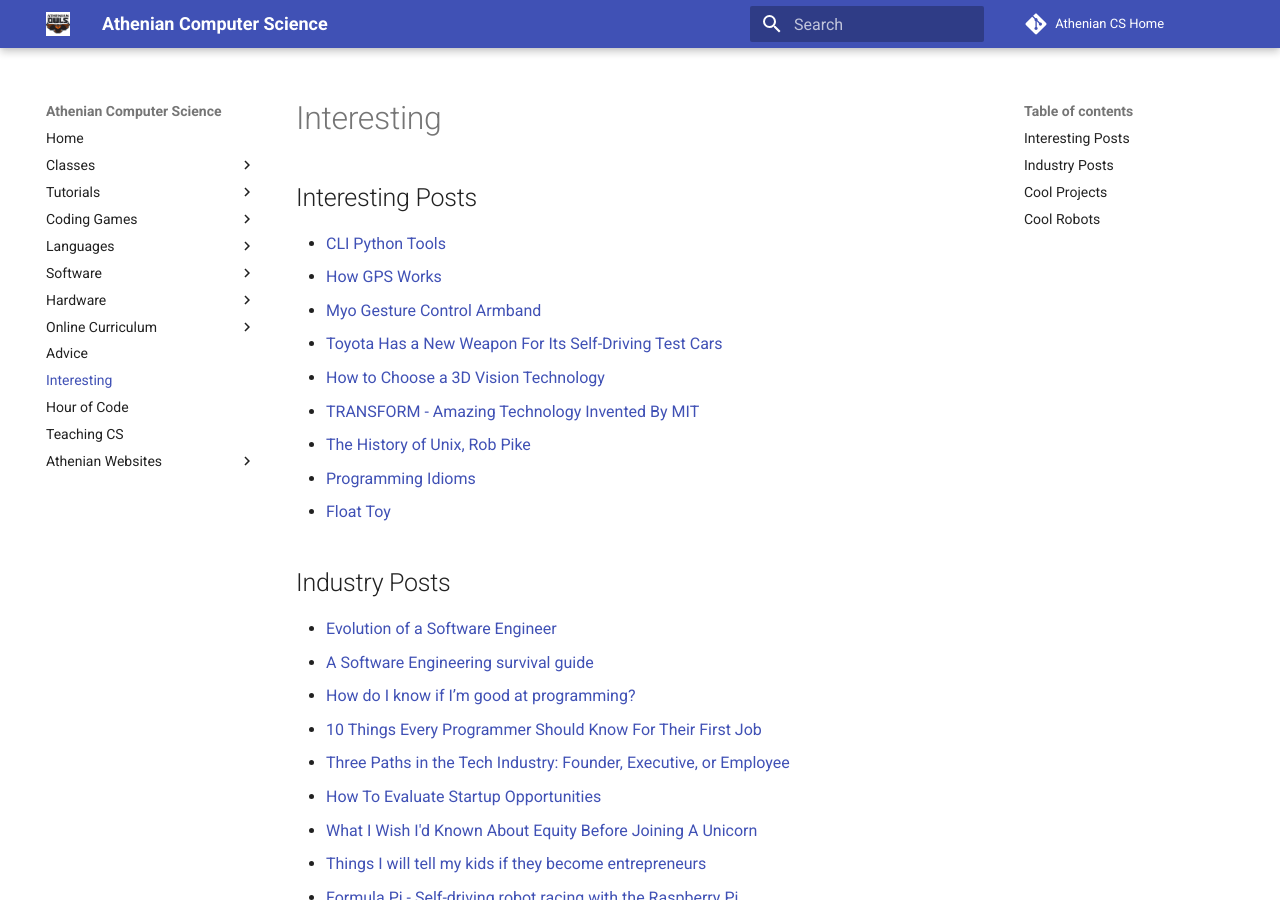
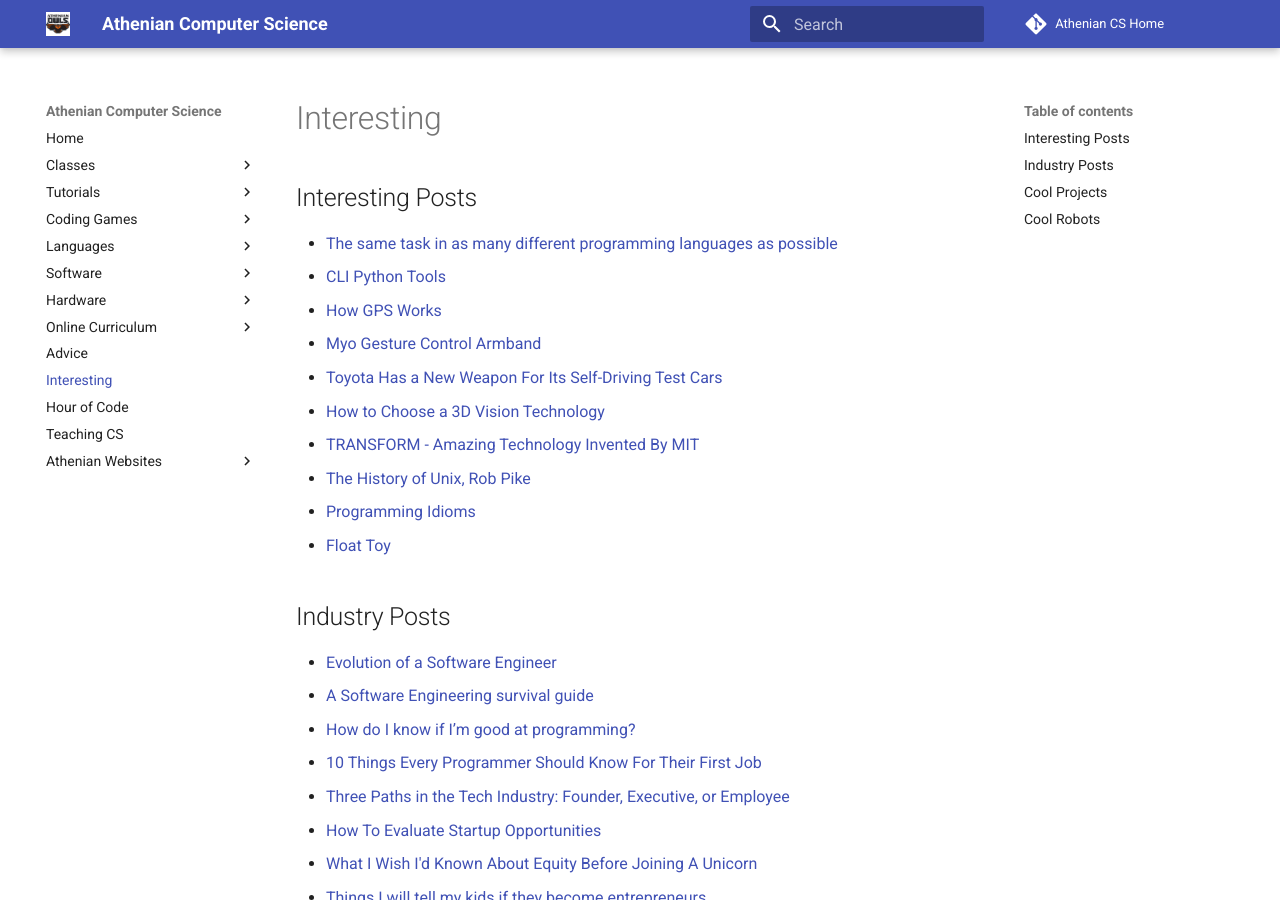
Before and after one commit to athenian-computational-thinking/athenian-cs-mkdocs, an MkDocs documentation site: the page built from docs/interesting.md, in a window 1280 px wide and 900 px high. Built offline with MkDocs 1.6.1 and Material for MkDocs 9.7.7, drawn with Linux system fonts in a browser that asks for light colours; comment, search, counter and statistics services are not loaded.

Commit message:
Update docs

```diff
--- a/docs/interesting.md
+++ b/docs/interesting.md
@@ -1,6 +1,7 @@
 # Interesting
 
 ## Interesting Posts
+* [The same task in as many different programming languages as possible](https://rosettagit.org)
 * [CLI Python Tools](https://opensource.com/article/17/5/4-practical-python-libraries)
 * [How GPS Works](https://www.youtube.com/watch?v=6m0xGwkYYy0)
 * [Myo Gesture Control Armband](https://www.myo.com)
```
